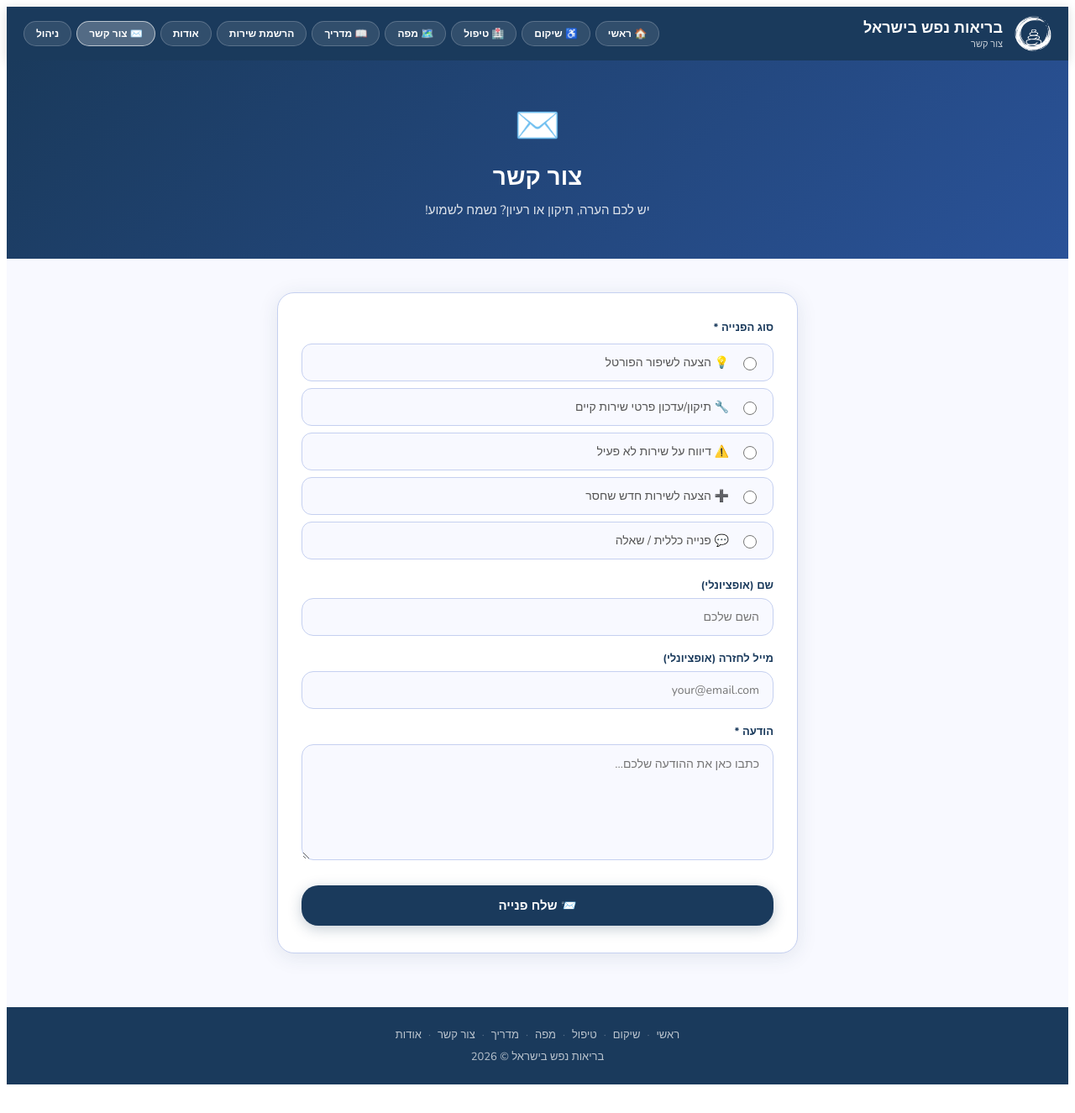
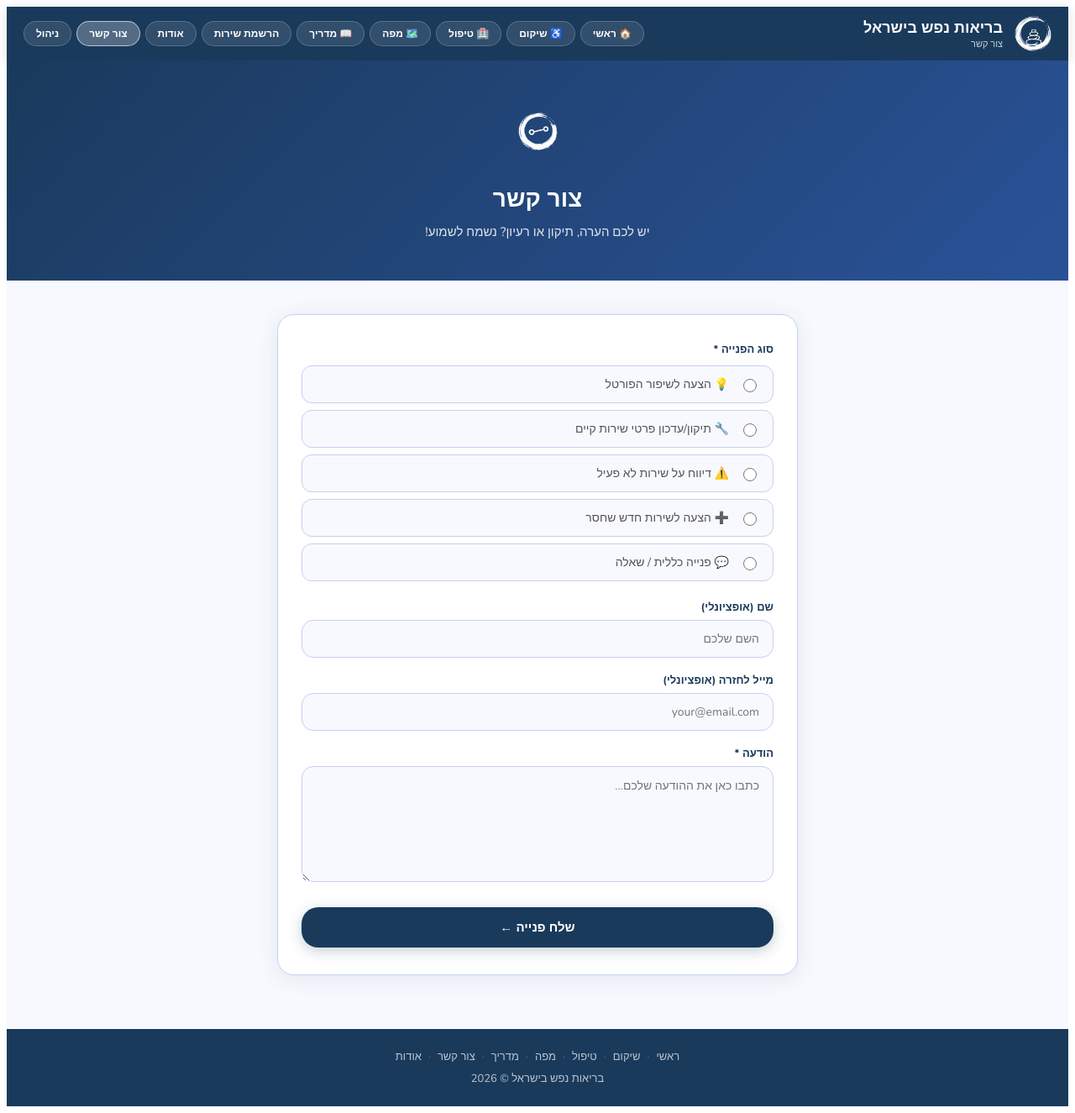
Before and after one commit to sivantelem-commits/rehab-directory, a Next.js app: page /contact in a window 1280 px wide. Shown: the whole page at 84% size. Before the commit the page ends 1299 px from the top, so only its background shows below. Built offline with nearby package versions, Linux system fonts and the light colour scheme.

Commit message:
Update contact.js

```diff
--- a/pages/contact.js
+++ b/pages/contact.js
@@ -2,7 +2,7 @@ import { useState, useEffect } from 'react'
 import { useRouter } from 'next/router'
 import Head from 'next/head'
 
-const NAV = [['/', '🏠 ראשי'], ['/rehab', '♿ שיקום'], ['/treatment', '🏥 טיפול'], ['/map', '🗺️ מפה'], ['/guide', '📖 מדריך'], ['/register', 'הרשמת שירות'], ['/about', 'אודות'], ['/contact', '✉️ צור קשר'], ['/admin', 'ניהול']]
+const NAV = [['/', '🏠 ראשי'], ['/rehab', '♿ שיקום'], ['/treatment', '🏥 טיפול'], ['/map', '🗺️ מפה'], ['/guide', '📖 מדריך'], ['/register', 'הרשמת שירות'], ['/about', 'אודות'], ['/contact', 'צור קשר'], ['/admin', 'ניהול']]
 
 const TYPES = [
   { value: 'improvement', label: '💡 הצעה לשיפור הפורטל' },
@@ -102,7 +102,7 @@ export default function Contact() {
         </header>
 
         <div style={{ background: 'linear-gradient(135deg, #1A3A5C, #2A5298)', color: 'white', padding: '48px 20px', textAlign: 'center' }}>
-          <div style={{ fontSize: 44, marginBottom: 12 }}>✉️</div>
+          <img src='/contact-icon.png' alt='צור קשר' style={{ width: 80, height: 80, objectFit: 'contain', marginBottom: 12, filter: 'invert(1) brightness(10)' }} />
           <h1 style={{ fontSize: 28, fontWeight: 800, margin: '0 0 10px' }}>צור קשר</h1>
           <p style={{ fontSize: 15, opacity: 0.85, margin: 0, maxWidth: 480, marginInline: 'auto' }}>
             יש לכם הערה, תיקון או רעיון? נשמח לשמוע!
@@ -166,7 +166,7 @@ export default function Contact() {
                 padding: '14px 0', fontWeight: 800, fontSize: 15, cursor: sending ? 'not-allowed' : 'pointer',
                 fontFamily: "'Nunito', sans-serif", boxShadow: sending ? 'none' : '0 4px 16px rgba(26,58,92,0.25)',
               }}>
-                {sending ? 'שולח...' : '📨 שלח פנייה'}
+                {sending ? 'שולח...' : 'שלח פנייה ←'}
               </button>
             </div>
           )}
```
